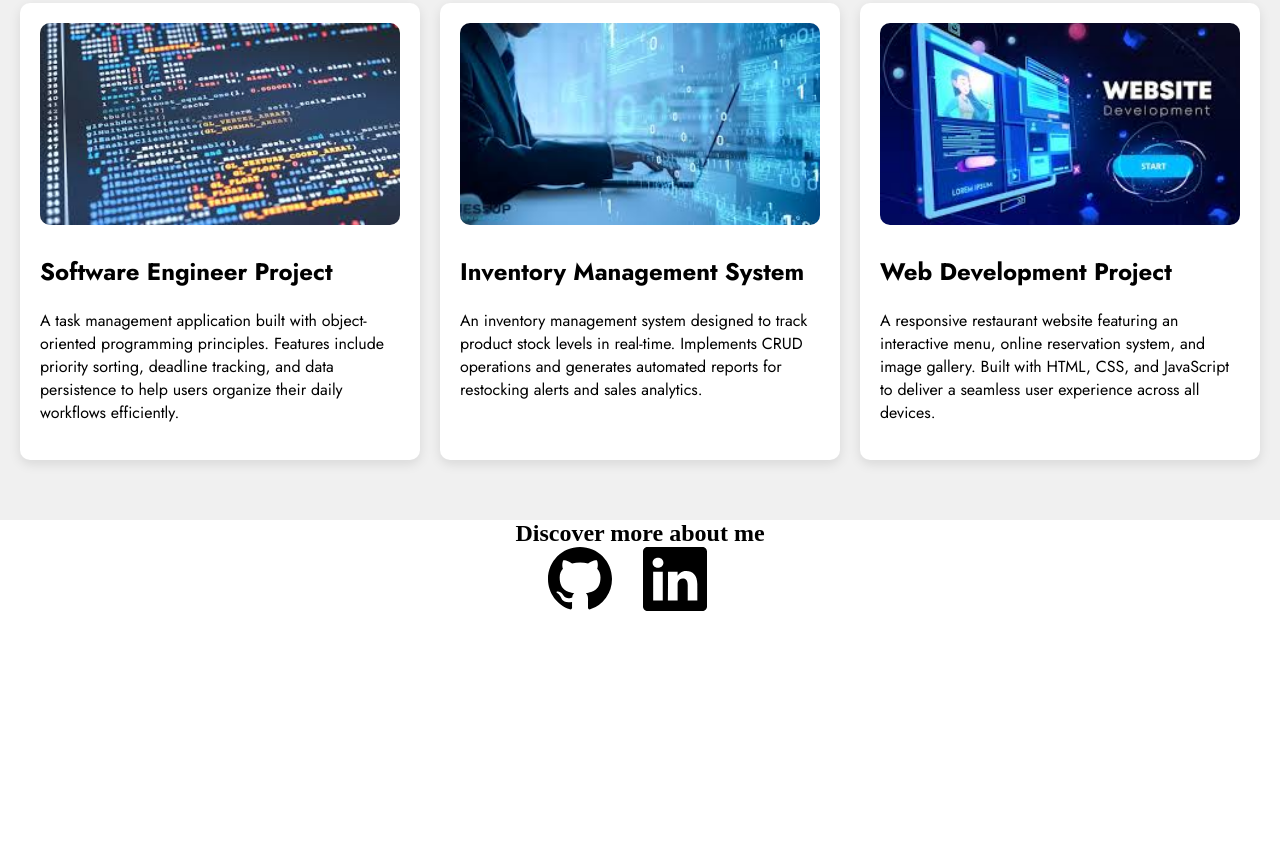
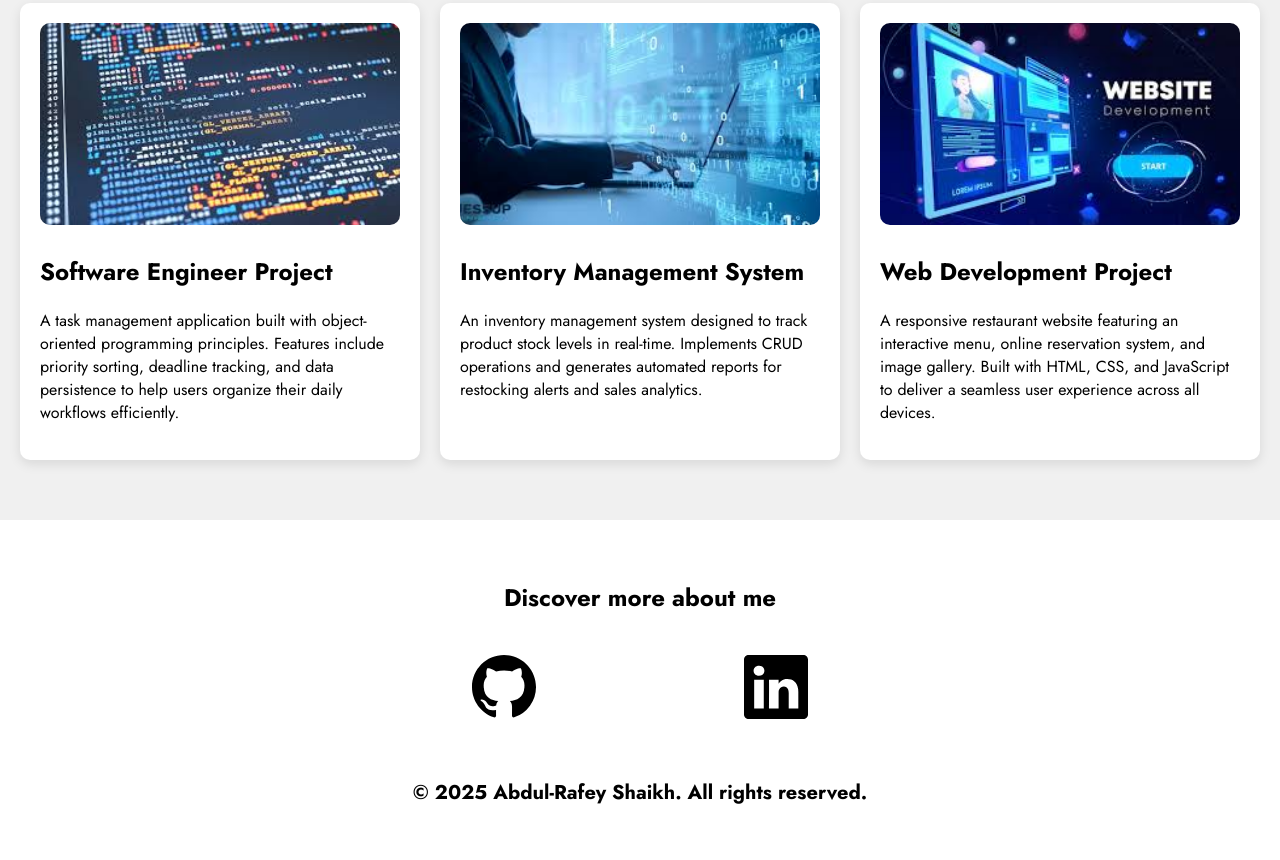
Before and after one commit to abdioshaikhyt/Personal-Portfolio-Project, a plain HTML site: page index.html in a window 1280 px wide. Shown: the part 583-1443 px from the top of the page. Before the commit the page ends 1220 px from the top, so only its background shows below. Drawn offline with Linux system fonts and the light colour scheme.

Commit message:
Complete portfolio homepage layout and styling

```diff
--- a/index.html
+++ b/index.html
@@ -15,7 +15,7 @@
                <nav class = "navigation">
                 <ul>
                 <li class = "home-link"><a href="index.html">Home</a></li>
-                <li class = "contact-link"><a href="contact.html">Contact</a></li>
+                <li class = "contact-link"><a href="#footer">Contact</a></li>
                 </ul>
                 </nav>
 
@@ -43,12 +43,19 @@
                 <p>A responsive restaurant website featuring an interactive menu, online reservation system, and image gallery. Built with HTML, CSS, and JavaScript to deliver a seamless user experience across all devices.</p>
                </div>
              </section>
-             <footer class = "footer">
+             <footer class = "footer" id = "#contact">
                 <h2>Discover more about me</p2>
                     <div class="social-links">
-                        <img class="github-svg" src="svg-icons/github.svg">
-                        <img class="linkedin-svg" src="svg-icons/linkedin.svg">
+                        <a href="https://github.com/abdioshaikhyt" target="_blank">
+                            <img class="github-svg" src="svg-icons/github.svg">
+                          </a>
+
+                          <a href="#" target="_blank">
+                            <img class="linkedin-svg" src="svg-icons/linkedin.svg">
+                          </a>
                       </div>
+                      <p class="copyright">© 2025 Abdul-Rafey Shaikh. All rights reserved.</p>
+
              </footer>
         </body>
 </html>
--- a/style.css
+++ b/style.css
@@ -160,14 +160,15 @@ body {
   }
 
   .footer {
-    padding: 50p 25px;
+  padding: 60px 25px;
     text-align: center;
   }
 
   .footer h2 {
-
+    padding-bottom: 30px;
     margin-top: 0;
-
+    display:block;
+    font-family: 'Jost', sans-serif;
   }
 
   .footer img {
@@ -175,14 +176,27 @@ body {
     height:auto;
     display: inline-block;
     margin-right: 25px;
+    margin: 0 100px;
+  }
+
+  .social-links {
+    margin-top: 40px;
+  }
+
+  .social-links a {
+    text-decoration: none;
+    transition: all 0.3s ease;
+  }
+
+  .social-links a:hover img {
+    transform: scale(1.2);
+    opacity: 0.7;
+    transition: all 0.3s ease;
+  }
+
+  .footer .copyright {
+    margin-top: 50px;
+    font-family: 'Jost', sans-serif;
+    font-size: 20px;
 
   }
-
-  .github-svg {
-
-
-  }
-
-  .linkedin-svg {
-
-  }
```
Also changed, not shown: contact.html (deleted).
